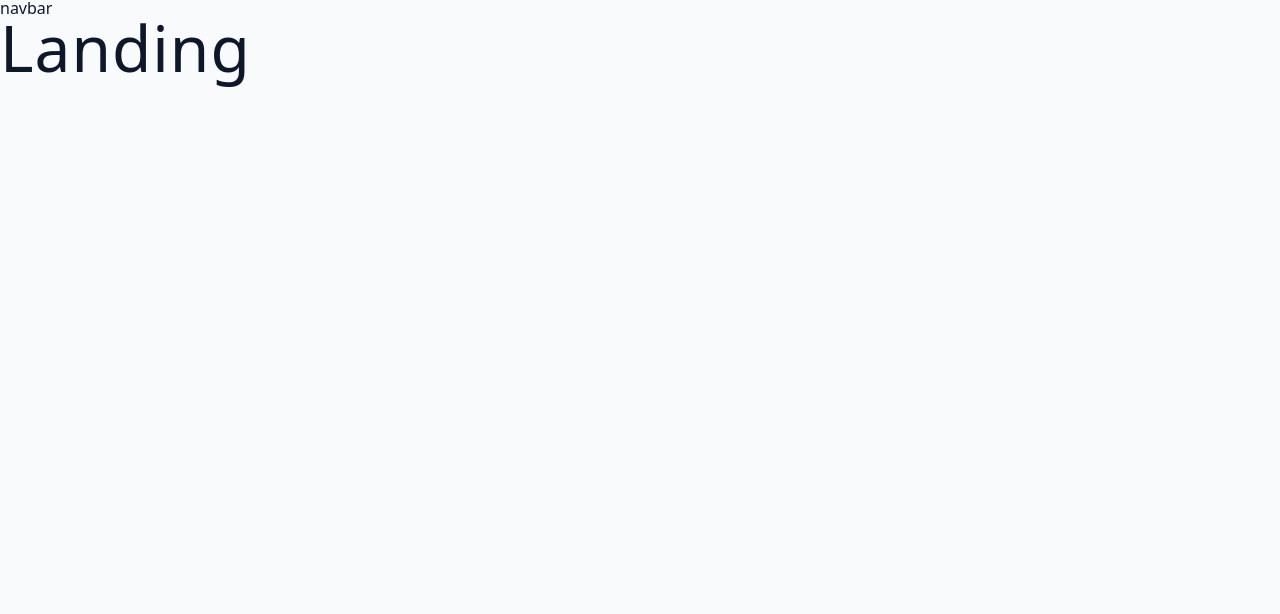
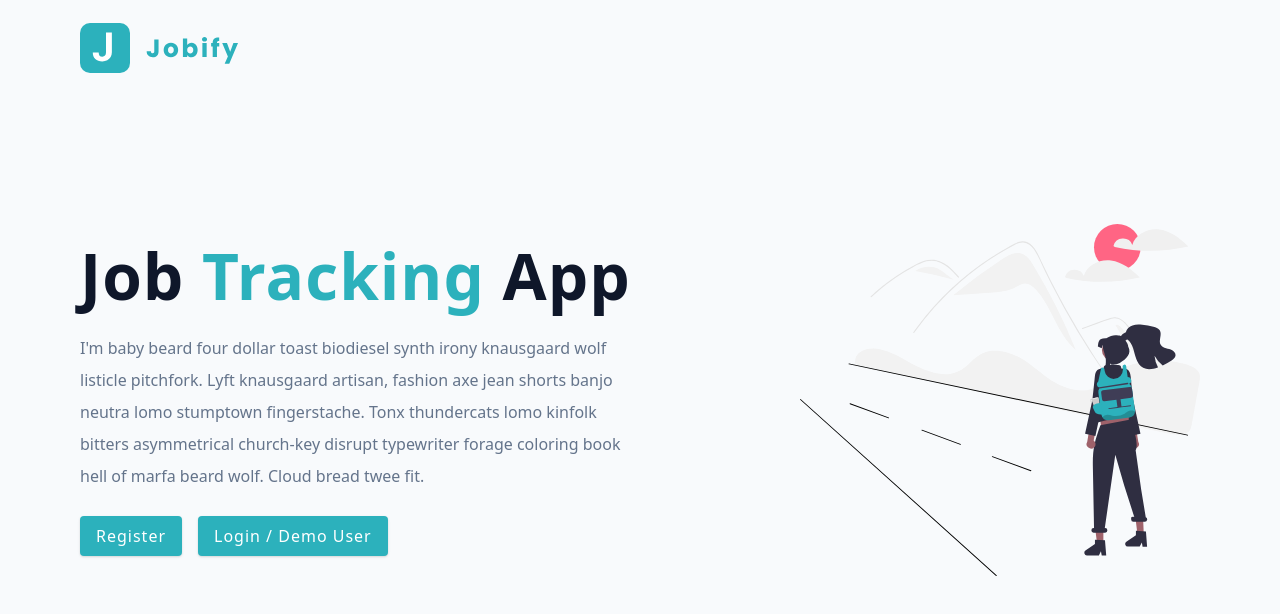
Before and after one commit to I-A11/Jobify-vite, a React (Vite) app: page / in a window 1280 px wide. Shown: the top 614 px of the page. Built offline with nearby package versions, Linux system fonts and the light colour scheme.

Commit message:
Create landing page.

```diff
--- a/src/pages/HomeLayout.jsx
+++ b/src/pages/HomeLayout.jsx
@@ -3,7 +3,6 @@
 const HomeLayout = () => {
   return (
     <>
-      <nav>navbar</nav>
       <Outlet />
     </>
   );
--- a/src/pages/Landing.jsx
+++ b/src/pages/Landing.jsx
@@ -1,8 +1,38 @@
+import { Link } from "react-router-dom";
+import Wrapper from "../assets/wrappers/LandingPage.js";
+import logo from "../assets/images/logo.svg";
+import main from "../assets/images/main.svg";
+
 const Landing = () => {
   return (
-    <>
-      <h1>Landing</h1>
-    </>
+    <Wrapper>
+      <nav>
+        <img src={logo} alt="jobify" className="logo" />
+      </nav>
+      <div className="container page">
+        <div className="info">
+          <h1>
+            job <span>tracking</span> app
+          </h1>
+          <p>
+            I&apos;m baby beard four dollar toast biodiesel synth irony
+            knausgaard wolf listicle pitchfork. Lyft knausgaard artisan, fashion
+            axe jean shorts banjo neutra lomo stumptown fingerstache. Tonx
+            thundercats lomo kinfolk bitters asymmetrical church-key disrupt
+            typewriter forage coloring book hell of marfa beard wolf. Cloud
+            bread twee fit.
+          </p>
+          <Link to="/register" className="btn register-link">
+            Register
+          </Link>
+          <Link to="/login" className="btn">
+            Login / Demo User
+          </Link>
+        </div>
+        <img src={main} alt="job hunt" className="img main-img" />
+      </div>
+    </Wrapper>
   );
 };
+
 export default Landing;
```
